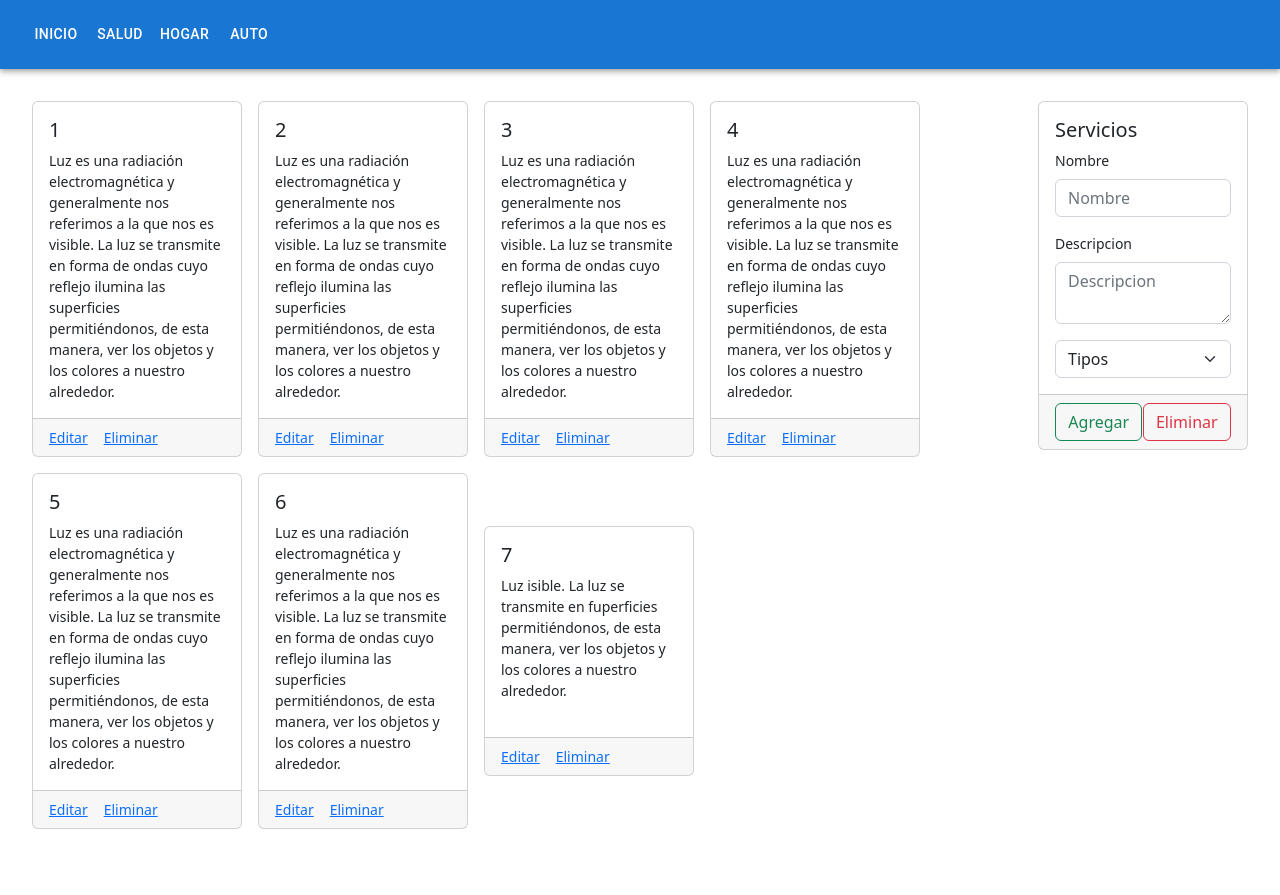
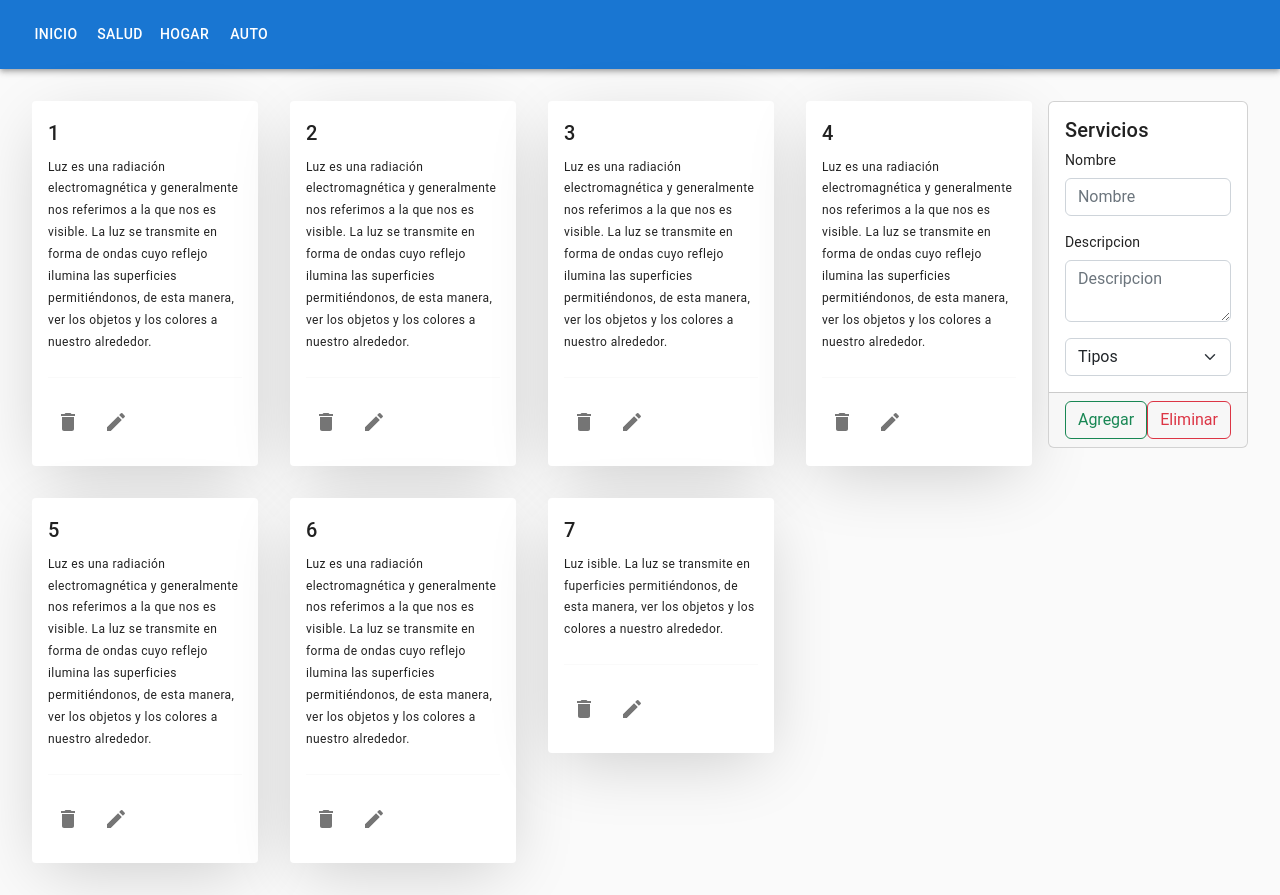
Before and after one commit to brunochan2001/Services-Reactjs, a React (Create React App) app: page / in a window 1280 px wide. Before the commit the page ends 861 px from the top, so only its background shows below. Built offline with nearby package versions, Linux system fonts and the light colour scheme.

Commit message:
Correcion en los estilos del grid de las tarjetas de servicios

```diff
--- a/package.json
+++ b/package.json
@@ -5,6 +5,7 @@
   "dependencies": {
     "@emotion/react": "^11.10.0",
     "@emotion/styled": "^11.10.0",
+    "@material-ui/core": "^4.12.4",
     "@mui/icons-material": "^5.8.4",
     "@mui/material": "^5.9.3",
     "@testing-library/jest-dom": "^5.16.5",
--- a/src/components/Card/CardGrid.jsx
+++ b/src/components/Card/CardGrid.jsx
@@ -1,20 +1,27 @@
 import React from 'react';
 import CardItem from './CardItem';
 import './index.css';
+import { Grid } from '@material-ui/core';
 
-export const CardGrid = ({ services, deleteService, editService }) => {
+const CardGrid = ({ services, deleteService, editService }) => {
   return (
     <>
-      <div className="cardgrid">
+      <div className="card-grid-container">
+        <Grid container spacing={4} justify="flex-start">
           {services.map((service, index) => (
+            <Grid item xs={12} sm={12} md={6} lg={3} key={index}>
               <CardItem
-            key={index}
+                className="card-item"
                 service={service}
                 deleteService={deleteService}
                 editService={editService}
               ></CardItem>
+            </Grid>
           ))}
+        </Grid>
       </div>
     </>
   );
 };
+
+export default CardGrid;
--- a/src/components/Card/CardItem.jsx
+++ b/src/components/Card/CardItem.jsx
@@ -1,23 +1,50 @@
 import React from 'react';
+import Card from '@material-ui/core/Card';
+import CardContent from '@material-ui/core/CardContent';
+import Divider from '@material-ui/core/Divider';
+import Typography from '@material-ui/core/Typography';
+import DeleteIcon from '@mui/icons-material/Delete';
+import EditIcon from '@mui/icons-material/Edit';
+import Stack from '@mui/material/Stack';
+import IconButton from '@mui/material/IconButton';
+import './index.css';
 
 const CardItem = ({ service, deleteService, editService }) => {
   const { title, description, id } = service;
+  console.log(id);
 
   return (
-    <div className="card">
-      <div className="card-body">
-        <h5 className="card-title">{title}</h5>
-        <p className="card-text">{description}</p>
-      </div>
-      <div className="card-footer">
-        <a className="card-link" onClick={() => editService(service)}>
-          Editar
-        </a>
-        <a className="card-link" onClick={() => deleteService(id)}>
-          Eliminar
-        </a>
-      </div>
-    </div>
+    <>
+      <Card className="card-container">
+        <CardContent className="card-content">
+          <Typography
+            className={'MuiTypography--heading'}
+            variant={'h6'}
+            gutterBottom
+          >
+            {title}
+          </Typography>
+          <Typography
+            className={'MuiTypography--subheading'}
+            variant={'caption'}
+          >
+            {description}
+          </Typography>
+          <Divider className="card-divider" light />
+          <Stack direction="row" spacing={1}>
+            <IconButton aria-label="delete" onClick={() => deleteService(id)}>
+              <DeleteIcon />
+            </IconButton>
+            <IconButton
+              aria-label="delete"
+              onClick={() => editService(service)}
+            >
+              <EditIcon />
+            </IconButton>
+          </Stack>
+        </CardContent>
+      </Card>
+    </>
   );
 };
 
--- a/src/components/Card/index.css
+++ b/src/components/Card/index.css
@@ -1,12 +1,30 @@
-.cardgrid {
+.card-grid-container {
   display: flex;
-  flex-direction: column;
+}
+.card-item {
+  flex: 1;
+  display: flex;
   align-items: center;
-  gap: 1rem;
-  flex-wrap: wrap;
+  justify-content: center;
 }
-.card {
-  width: 210px;
+.card-container {
+  margin: auto;
+  transition: 0.3s;
+  box-shadow: 0 16px 70px -12.125px rgba(0, 0, 0, 0.2) !important;
+}
+.card-container:hover {
+  box-shadow: 0 16px 70px -12.125px rgba(0, 0, 0, 0.4) !important;
+}
+.card-content {
+  padding: 24px;
+  text-align: left;
+  padding-bottom: 24px;
+}
+.card-divider {
+  background-color: rgba(0, 0, 0, 0);
+  margin: 24px 0 !important;
+  border: none;
+  height: 1px;
 }
 @media (min-width: 576px) {
   .cardgrid {
--- a/src/index.js
+++ b/src/index.js
@@ -1,11 +1,13 @@
 import React from 'react';
 import ReactDOM from 'react-dom/client';
 import App from './App';
+import CssBaseline from '@material-ui/core/CssBaseline';
 import 'bootstrap/dist/css/bootstrap.min.css';
 
 const root = ReactDOM.createRoot(document.getElementById('root'));
 root.render(
   <React.StrictMode>
+    <CssBaseline></CssBaseline>
     <App />
   </React.StrictMode>
 );
--- a/src/pages/ServicesPage/ServicesPage.jsx
+++ b/src/pages/ServicesPage/ServicesPage.jsx
@@ -1,6 +1,6 @@
 import React, { useEffect, useState } from 'react';
 import { useSelector, useDispatch } from 'react-redux';
-import { CardGrid } from '../../components/Card/CardGrid';
+import CardGrid from '../../components/Card/CardGrid';
 import Form from '../../components/Form';
 import ModalEditService from '../../components/modal/Modal';
 import Navigation from '../../components/Navigation';
--- a/src/pages/ServicesPage/index.css
+++ b/src/pages/ServicesPage/index.css
@@ -5,6 +5,8 @@
   align-items: center;
   padding: 2rem 4rem;
   font-size: 14px;
+  max-width: 1550px;
+  margin: auto;
 }
 @media (min-width: 576px) {
   .main {
```
Also changed, not shown: 1 other file (tests, documents, lock files or other folders). Lines whose indentation alone changed are shown as unchanged.
